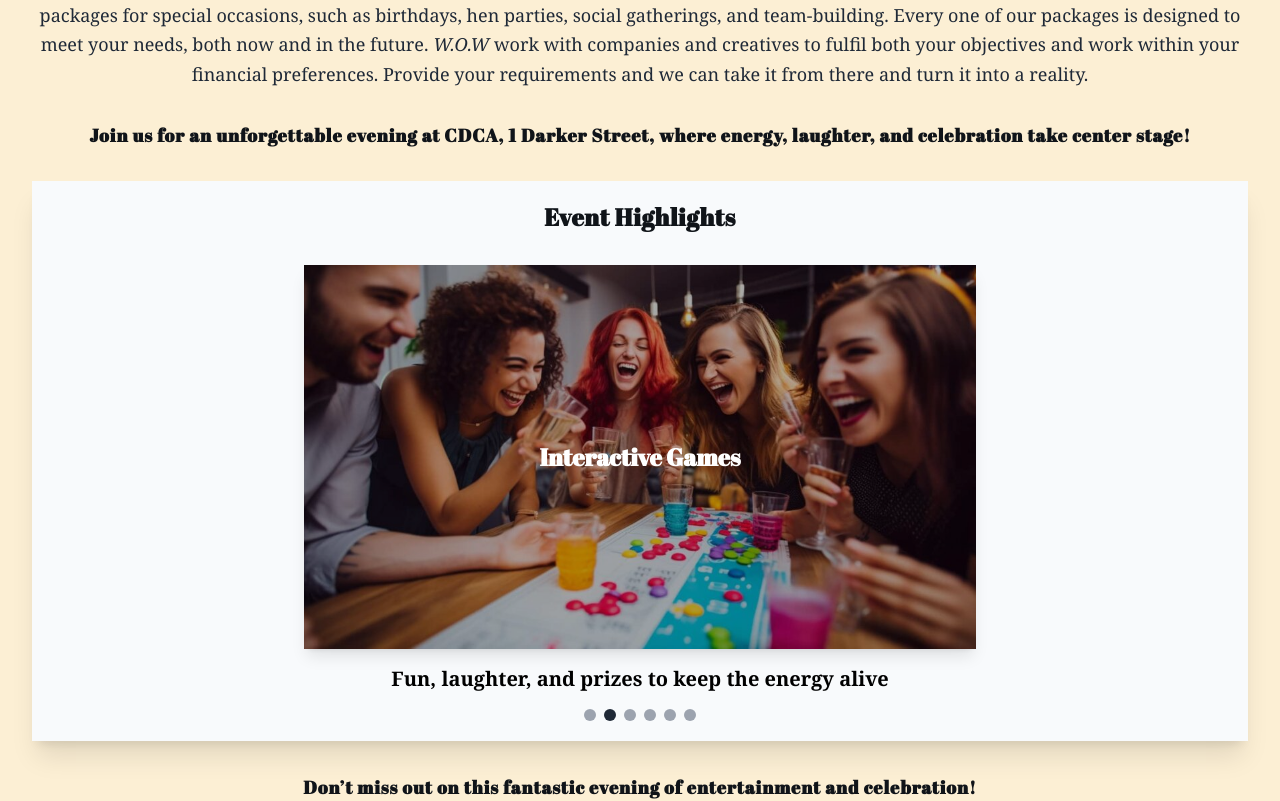
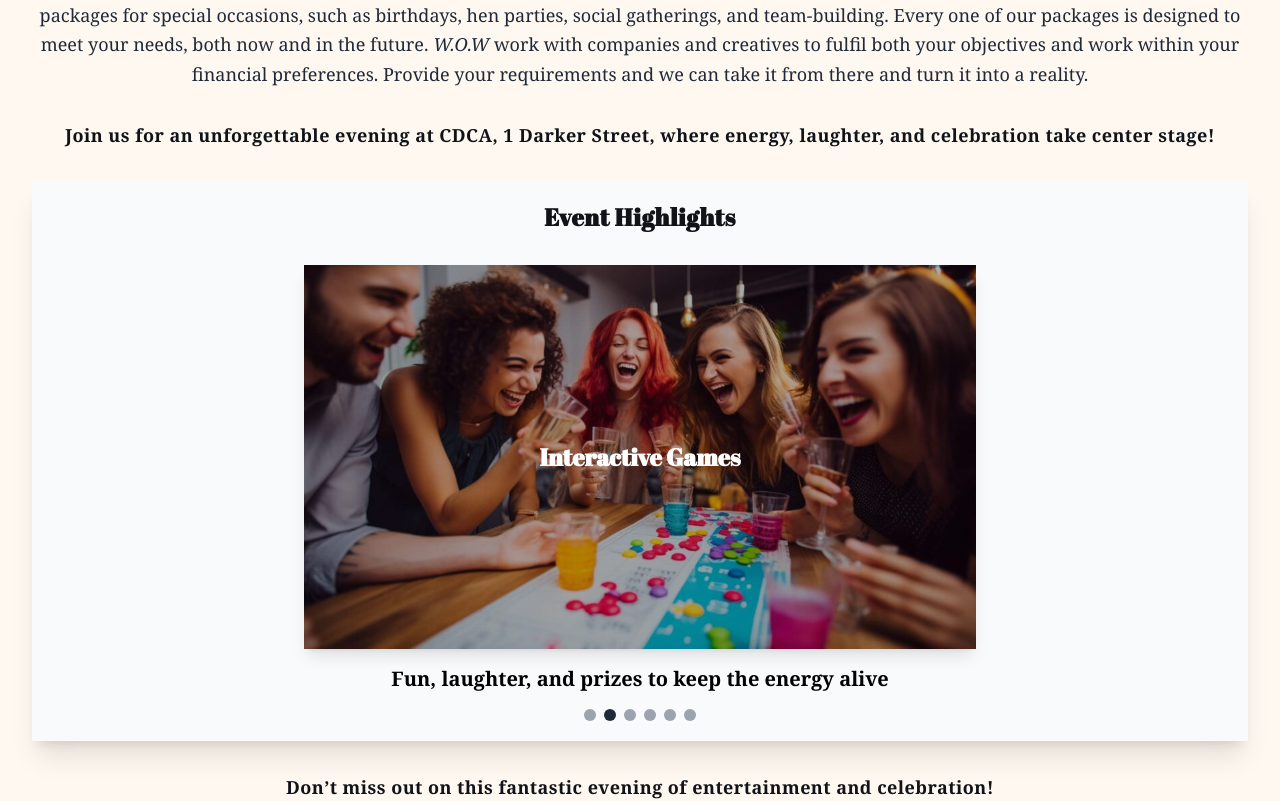
Before and after one commit to Keerthiprasanth/wow-productions-event, a React (Create React App) app: page / in a window 1280 px wide. Shown: the part 1148-1949 px from the top of the page. Built offline with nearby package versions, Linux system fonts and the light colour scheme.

Commit message:
Updated bg color

```diff
--- a/src/components/About.js
+++ b/src/components/About.js
@@ -77,7 +77,7 @@ function About() {
           id="host"
           className="mt-16 bg-white shadow-xl p-4 md:p-8 text-center"
         >
-          <h3 className="text-2xl font-bold mb-6 text-customGreen tracking-wide">
+          <h3 className="text-xl md:text-2xl font-bold mb-6 text-customGreen tracking-wide">
             Meet Your Host
           </h3>
           <div className="flex flex-col md:flex-row items-center md:items-start">
--- a/src/components/Home.js
+++ b/src/components/Home.js
@@ -27,7 +27,7 @@ const images = [
   {
     src: prosecco2,
     caption: "Welcome Drinks",
-    description: "Drinks on arrival might be nicer but not fussed",
+    description: "Delightful refreshments to kick off your experience",
   },
   {
     src: food1,
@@ -102,8 +102,8 @@ function Home() {
             </p>
           </div>
 
-          <div className="mt-8 text-center">
-            <p className="text-base md:text-lg font-semibold tracking-wider">
+          <div className="mt-8 text-center font-serif">
+            <p className="text-base md:text-lg font-semibold tracking-wide">
               Join us for an unforgettable evening at CDCA, 1 Darker Street,
               where energy, laughter, and celebration take center stage!
             </p>
@@ -149,7 +149,7 @@ function Home() {
         </div>
 
         <div className="mt-8 text-center">
-          <p className="text-base md:text-lg font-semibold tracking-wider">
+          <p className="text-base md:text-lg font-semibold font-serif tracking-wide">
             Don’t miss out on this fantastic evening of entertainment and
             celebration!
           </p>
--- a/tailwind.config.js
+++ b/tailwind.config.js
@@ -6,7 +6,14 @@ module.exports = {
       colors: {
         customGreen: {
           DEFAULT: '#101419',
-          50: '#fcefd4',
+          // 50: '#f7edda',
+          // 50: '#E0E2DB',
+          // 50: '#F2E5D7',
+          // 50: '#EDD3C4',
+          50: '#FFF8F0',
+          // 50: '#E3E4DB',
+          // 50: '#FDD2D9',
+          // 50: '#F3DFED',
           100: '#DECBB7',
           200: '#DECBB7',
           300: '#101419',
```
